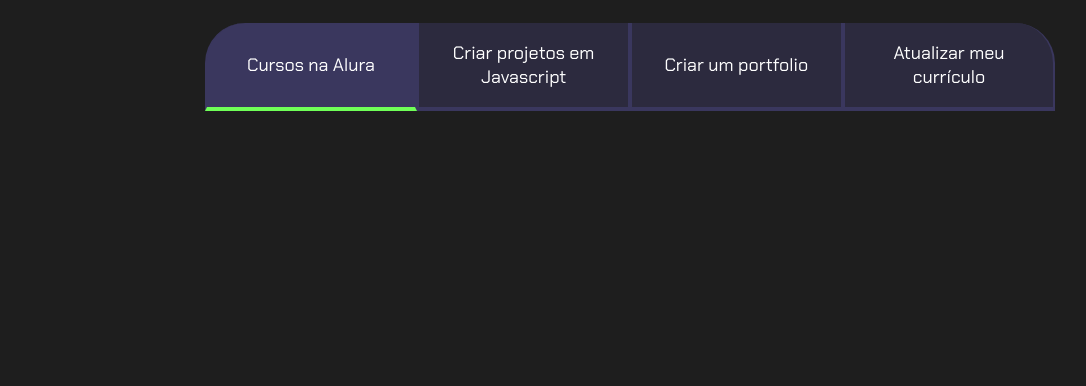
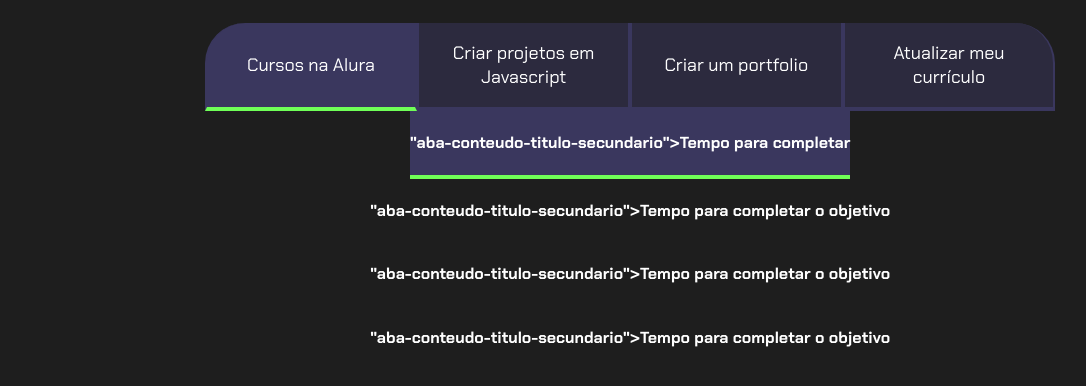
Before and after one commit to amandagteo05/repor, a plain HTML site: page index.html in a window 1280 px wide. Shown: the part 80-466 px from the top of the page, without its empty margins (10-1096 px from the left). Drawn offline with Linux system fonts and the light colour scheme.

Commit message:
Update index.html

```diff
--- a/index.html
+++ b/index.html
@@ -1,3 +1,4 @@
+
 <!DOCTYPE html>
 <html lang="pt-br">
 
@@ -17,6 +18,23 @@
             <button class="botao">Criar um portfolio</button>
             <button class="botao">Atualizar meu currículo</button>
         </div>
+        <div class="-conteudo ativo">
+             <h3 class= "aba conteudo-titulo-principal" <Estudar 4 cursos</h3>
+                <h4>"aba-conteudo-titulo-secundario">Tempo para completar</h4>
+            </div>
+             <div class="-conteudo">
+             <h3 class= "aba conteudo-titulo-principal" <Fazer direito</h3>
+                <h4>"aba-conteudo-titulo-secundario">Tempo para completar o objetivo</h4>
+            </div>
+         <div class="-conteudo">
+             <h3 class= "aba conteudo-titulo-principal" <Casa propria</h3>
+                <h4>"aba-conteudo-titulo-secundario">Tempo para completar o objetivo</h4>
+            </div>
+         <div class="-conteudo">
+             <h3 class= "aba conteudo-titulo-principal" <Emprego estavel</h3>
+                <h4>"aba-conteudo-titulo-secundario">Tempo para completar o objetivo</h4>
+            </div>
+
     </section>
     <script src="main.js"></script>
 </body>
```
